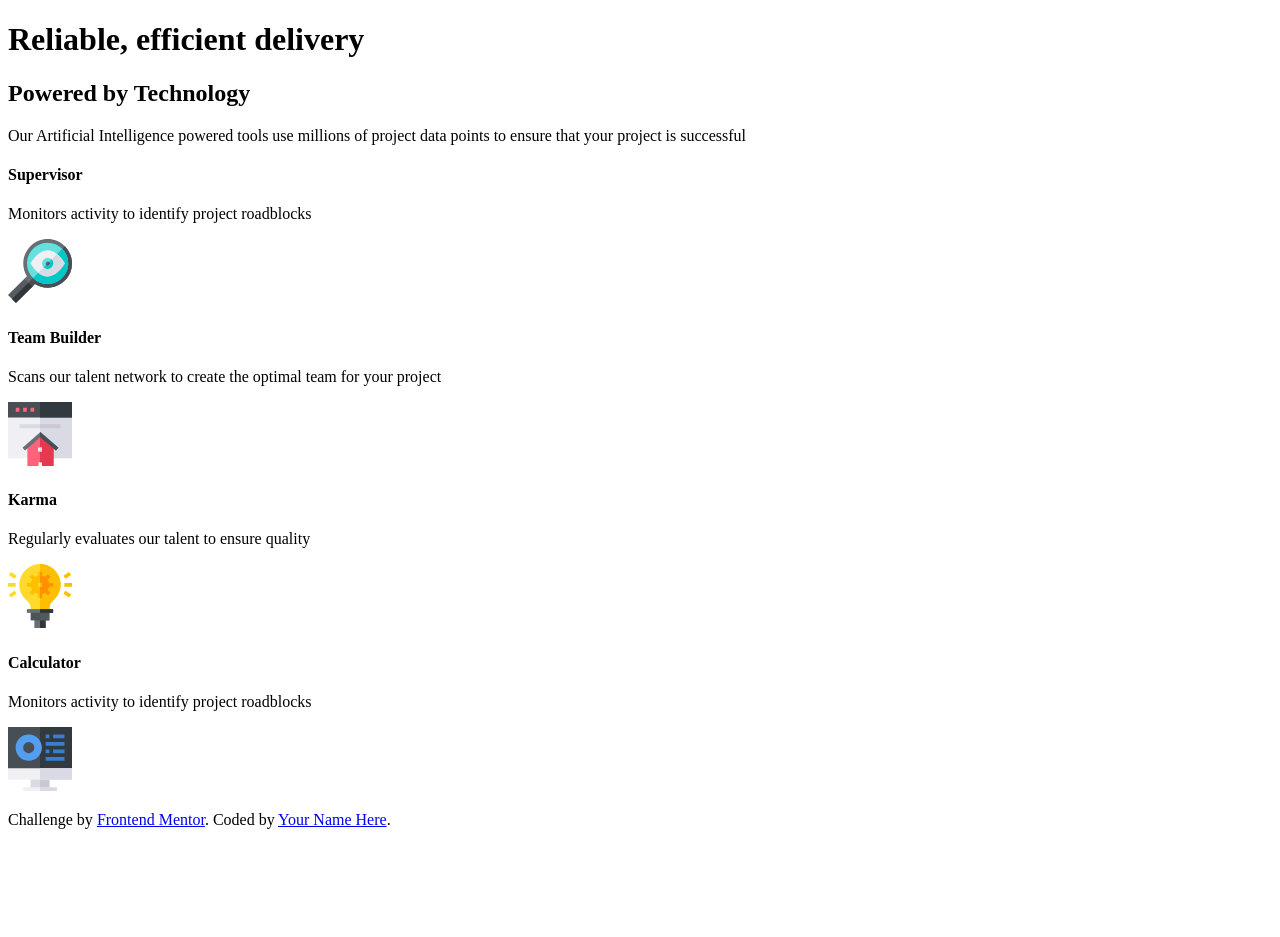
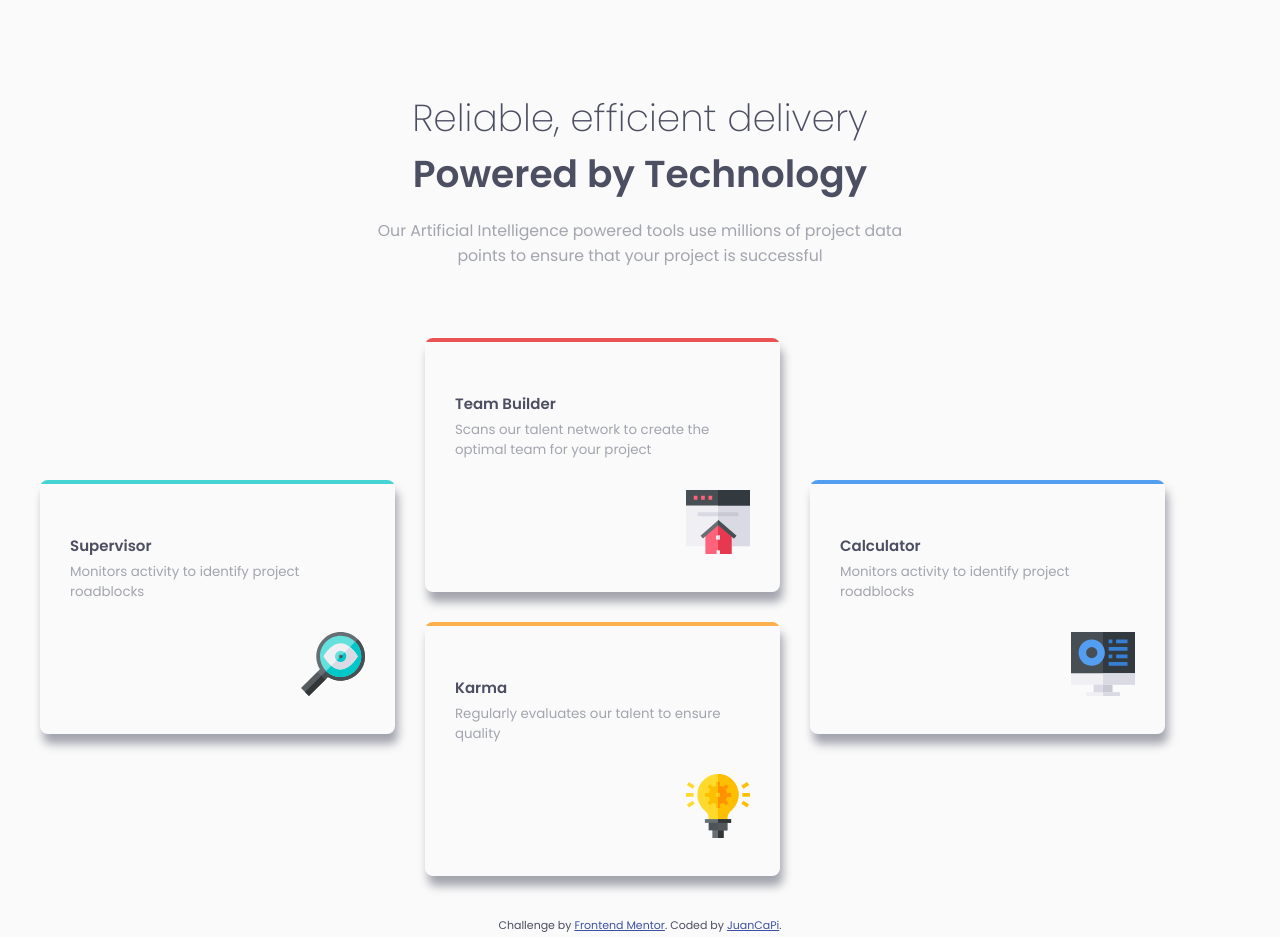
Before and after one commit to JuanCaPi/Retos-FrontEnd-Mentor, a plain HTML site: page index.html in a window 1280 px wide. Before the commit the page ends 845 px from the top, so only its background shows below. Drawn offline with Linux system fonts and the light colour scheme.

Commit message:
Reto 2: Four card feature section

```diff
--- a/index.html
+++ b/index.html
@@ -2,16 +2,15 @@
 <html lang="en">
 <head>
   <meta charset="UTF-8">
-  <meta name="viewport" content="width=device-width, initial-scale=1.0"> <!-- displays site properly based on user's device -->
+  <meta name="viewport" content="width=device-width, initial-scale=1.0">
 
   <link rel="icon" type="image/png" sizes="32x32" href="./images/favicon-32x32.png">
+  <link rel="stylesheet" href="styles.css">
 
   <title>Frontend Mentor | Four card feature section</title>
-
 </head>
 
 <body>
-
   <div class="container">
     <header>
       <h1>Reliable, efficient delivery</h1>
@@ -67,7 +66,7 @@
     <footer>
       <p class="attribution">
         Challenge by <a href="https://www.frontendmentor.io?ref=challenge" target="_blank">Frontend Mentor</a>.
-        Coded by <a href="#">Your Name Here</a>.
+        Coded by <a href="https://github.com/JuanCaPi">JuanCaPi</a>.
       </p>
     </footer>
   </div>
--- a/styles.css
+++ b/styles.css
@@ -1,2 +1,162 @@
+@import url('https://fonts.googleapis.com/css2?family=Poppins:wght@200;400;600&display=swap');
+
+:root {
+    --Red: hsl(0, 78%, 62%);
+    --Cyan: hsl(180, 62%, 55%);
+    --Orange: hsl(34, 97%, 64%);
+    --Blue: hsl(212, 86%, 64%);
+    --VeryDarkBlue: hsl(234, 12%, 34%);
+    --GrayishBlue: hsl(229, 6%, 66%);
+    --VeryLightGray: hsl(0, 0%, 98%);
+}
+
+body {
+    margin: 0;
+    padding: 0;
+    font-family: 'Poppins', sans-serif;
+    font-size: 15px;
+    box-sizing: border-box;
+    color: var(--VeryDarkBlue);
+    background-color: var(--VeryLightGray);
+}
+
+.container {
+    margin: 90px 30px;
+
+}
+
+/*------------------------ Header ------------------------*/
+header {
+    text-align: center;
+}
+header h1 {
+    font-weight: 200;
+    font-size: 1.6em;
+    margin: 0;
+    animation: leftright 1000ms;
+
+}
+header h2 {
+    font-weight: 600;
+    font-size: 1.6em;
+    margin: 0;
+    animation: rightleft 1000ms;
+}
+header p {
+    font-size: 1.05em;
+    color: var(--GrayishBlue);
+    margin-bottom: 70px;
+    animation: updown 1000ms;
+}
+
+/*-------------------- Cards Container -------------------*/
+.cardscontainer {
+    max-width: 500px;
+    margin: 0 auto;
+    animation: downup 1000ms;
+}
+.cards {
+    border-radius: 8px;
+    box-shadow: 3px 10px 10px var(--GrayishBlue);
+    background-color: var(--VeryLightGray);
+    margin-bottom: 30px;
+    min-width: 310px;
+    max-width: 500px;
+    height: 222px;
+    overflow: hidden;
+}
+.card1 .line {
+    background-color: var(--Cyan);
+    height: 4px;
+}
+.card2 .line {
+    background-color: var(--Red);
+    height: 4px;
+}
+.card3 .line {
+    background-color: var(--Orange);
+    height: 4px;
+}
+.card4 .line {
+    background-color: var(--Blue);
+    height: 4px;
+}
+.content {
+    padding: 30px;
+}
+.content h3 {
+    margin-top: 0;
+}
+.content p {
+    color: var(--GrayishBlue);
+    font-size: 0.89em;
+    margin: -15px 0 30px 0;
+}
+.image {
+    text-align: right;
+}
+
+/*------------------------ Footer ------------------------*/
 .attribution { font-size: 11px; text-align: center; }
 .attribution a { color: hsl(228, 45%, 44%); }
+
+/*------------------------ (600px) ------------------------*/
+@media only screen and (min-width: 600px) {
+    header {
+        max-width: 525px;
+        margin: 0 auto;
+    }
+    header h1 {
+        font-size: 2.5em;
+    }
+    header h2 {
+        font-size: 2.5em;
+    }
+}
+
+/*------------------------ (780px) ------------------------*/
+@media only screen and (min-width: 780px) {
+    .cardscontainer {
+        display: grid;
+        grid-template-columns: repeat(2, 1fr);
+        grid-template-rows: repeat(2, 1fr);
+        column-gap: 30px;
+        max-width: 900px;
+    }
+    .twocards {
+        grid-column: 2 / 3;
+        grid-row: 1 / 3;
+    }
+}
+
+/*------------------------ (1175px) ------------------------*/
+@media only screen and (min-width: 1175px) {
+    .cardscontainer {
+        display: flex;
+        justify-items: center;
+        align-items: center;
+        max-width: 1200px;
+    }
+    .cards {
+        width: 355px;
+        height: 254px;
+    }
+}
+
+/*------------------------ Animations ------------------------*/
+@keyframes updown {
+    0% { transform: translateY(-500px);}
+    100% { transform: translateY(0);}
+}
+@keyframes downup {
+    0% { transform: translateY(500px);}
+    100% { transform: translateY(0);}
+}
+@keyframes leftright {
+    0% { transform: translateX(-500px);}
+    100% { transform: translateX(0);}
+}
+@keyframes rightleft {
+    0% { transform: translateX(500px);}
+    100% { transform: translateX(0);}
+}
```
